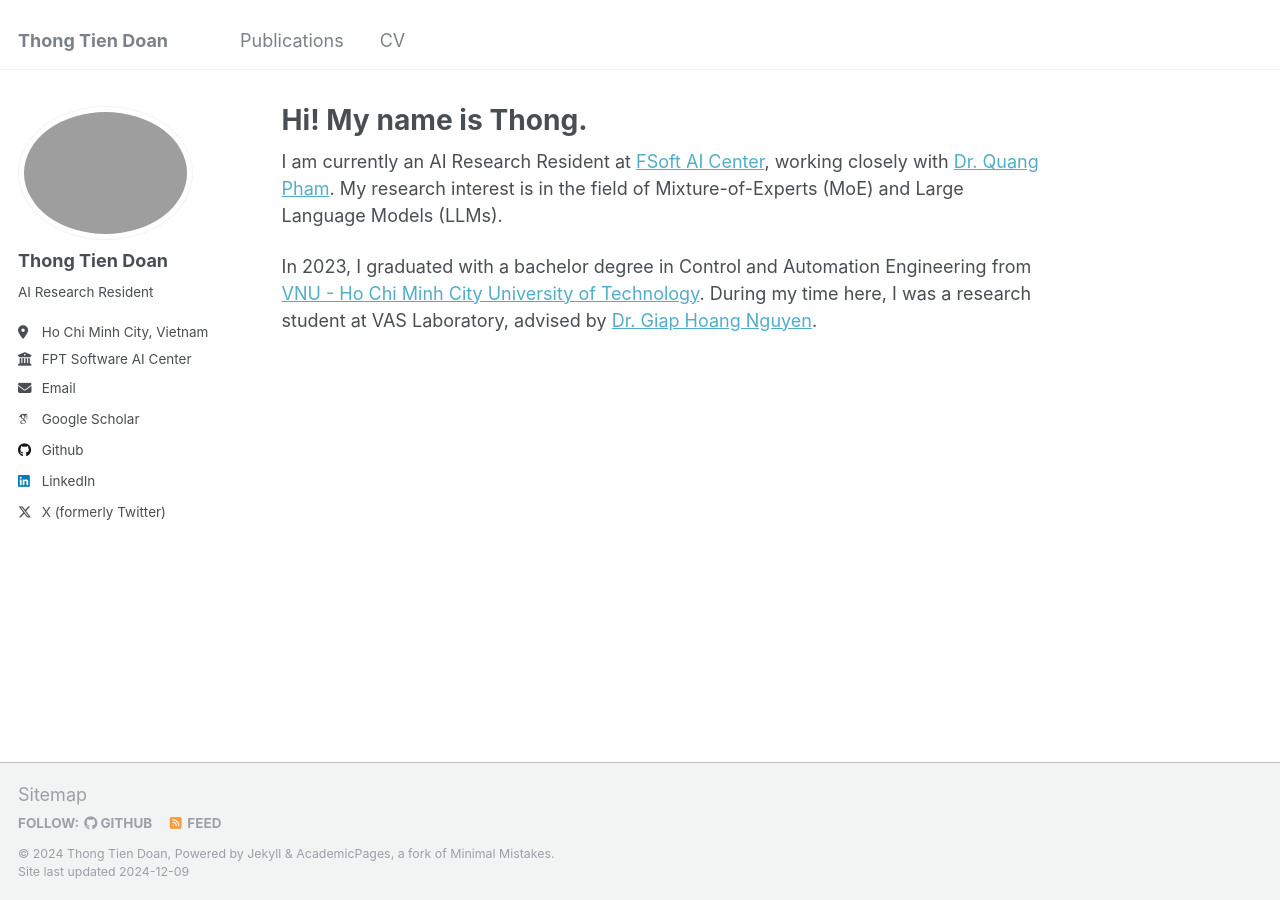
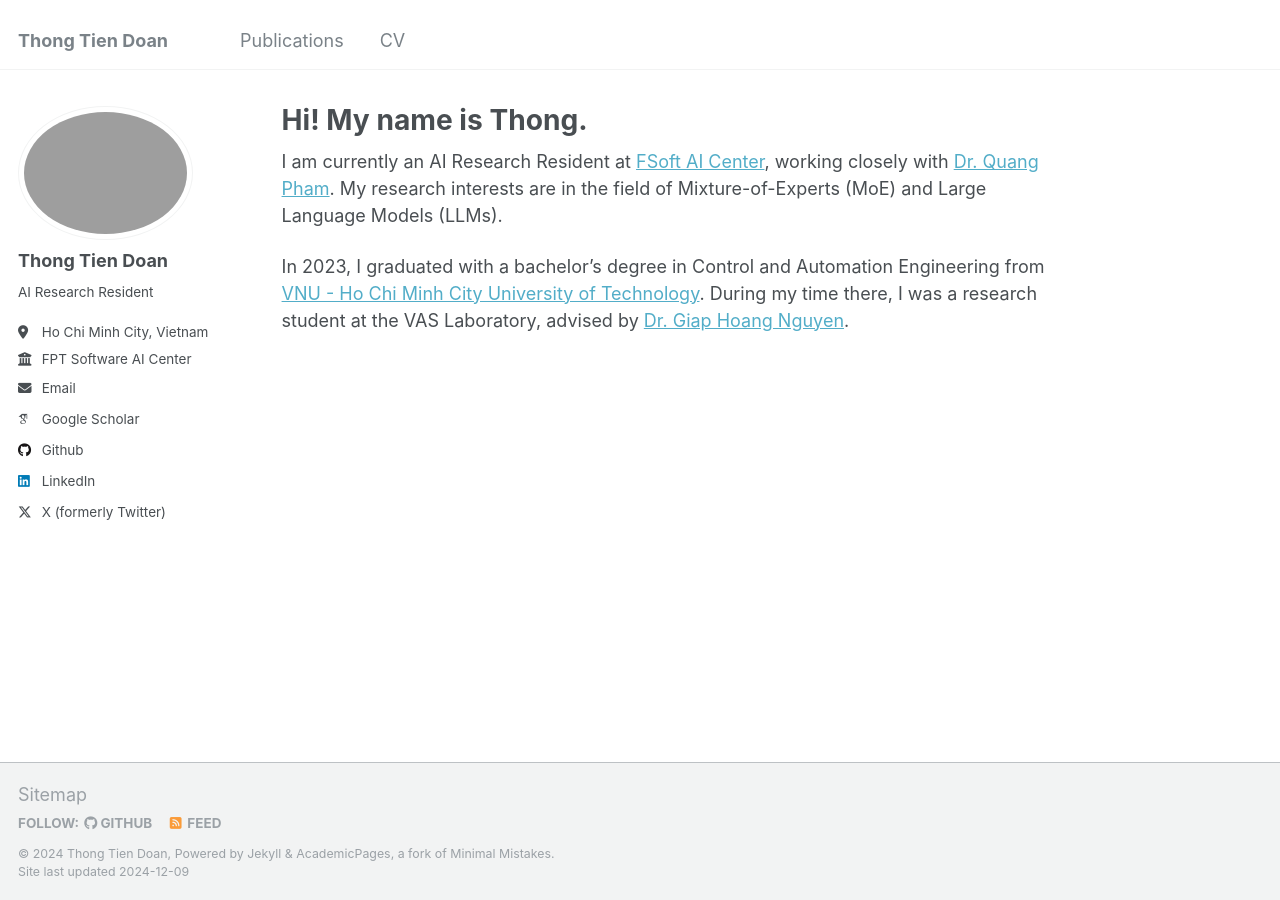
Before and after one commit to doantienthongbku/doantienthongbku.github.io, a Jekyll site: the page built from _pages/about.md, in a window 1280 px wide. Built offline with Jekyll 4.4.1, drawn with Linux system fonts in a browser that asks for light colours; some web fonts are replaced.

Commit message:
update CV

```diff
--- a/_layouts/single.html
+++ b/_layouts/single.html
@@ -37,7 +37,7 @@ layout: default
         {% if page.collection == 'teaching' %}
           <p> {{ page.type }}, <i>{{ page.venue }}</i>, {{ page.date | default: "1900-01-01" | date: "%Y" }} </p>
         {% elsif page.venue and page.date %}
-          <p>Published in <i>{{ page.venue }}</i>, {{ page.date | default: "1900-01-01" | date: "%Y" }} </p>
+          <p><i>{{ page.venue }}</i>, {{ page.date | default: "1900-01-01" | date: "%Y" }} </p>
         {% elsif page.date %}
           <p class="page__date"><strong><i class="fa fa-fw fa-calendar" aria-hidden="true"></i> {{ site.data.ui-text[site.locale].date_label | default: "Published:" }}</strong> <time datetime="{{ page.date | date_to_xmlschema }}">{{ page.date | default: "1900-01-01" | date: "%B %d, %Y" }}</time></p>
         {% endif %}
--- a/_pages/about.md
+++ b/_pages/about.md
@@ -7,6 +7,6 @@ redirect_from:
   - /about.html
 ---
 
-I am currently an AI Research Resident at [FSoft AI Center](https://fpt-aicenter.com/), working closely with [Dr. Quang Pham](https://scholar.google.com/citations?user=WC7Bu_kAAAAJ&hl=en). My research interest is in the field of Mixture-of-Experts (MoE) and Large Language Models (LLMs).
+I am currently an AI Research Resident at [FSoft AI Center](https://fpt-aicenter.com/), working closely with [Dr. Quang Pham](https://scholar.google.com/citations?user=WC7Bu_kAAAAJ&hl=en). My research interests are in the field of Mixture-of-Experts (MoE) and Large Language Models (LLMs).
 
-In 2023, I graduated with a bachelor degree in Control and Automation Engineering from [VNU - Ho Chi Minh City University of Technology](https://hcmut.edu.vn/en). During my time here, I was a research student at VAS Laboratory, advised by [Dr. Giap Hoang Nguyen](http://dca.dee.hcmut.edu.vn/professors-page/nguyen-hoang-giap/).
+In 2023, I graduated with a bachelor’s degree in Control and Automation Engineering from [VNU - Ho Chi Minh City University of Technology](https://hcmut.edu.vn/en). During my time there, I was a research student at the VAS Laboratory, advised by [Dr. Giap Hoang Nguyen](http://dca.dee.hcmut.edu.vn/professors-page/nguyen-hoang-giap/).
```
Also changed, not shown: 1 other file.
